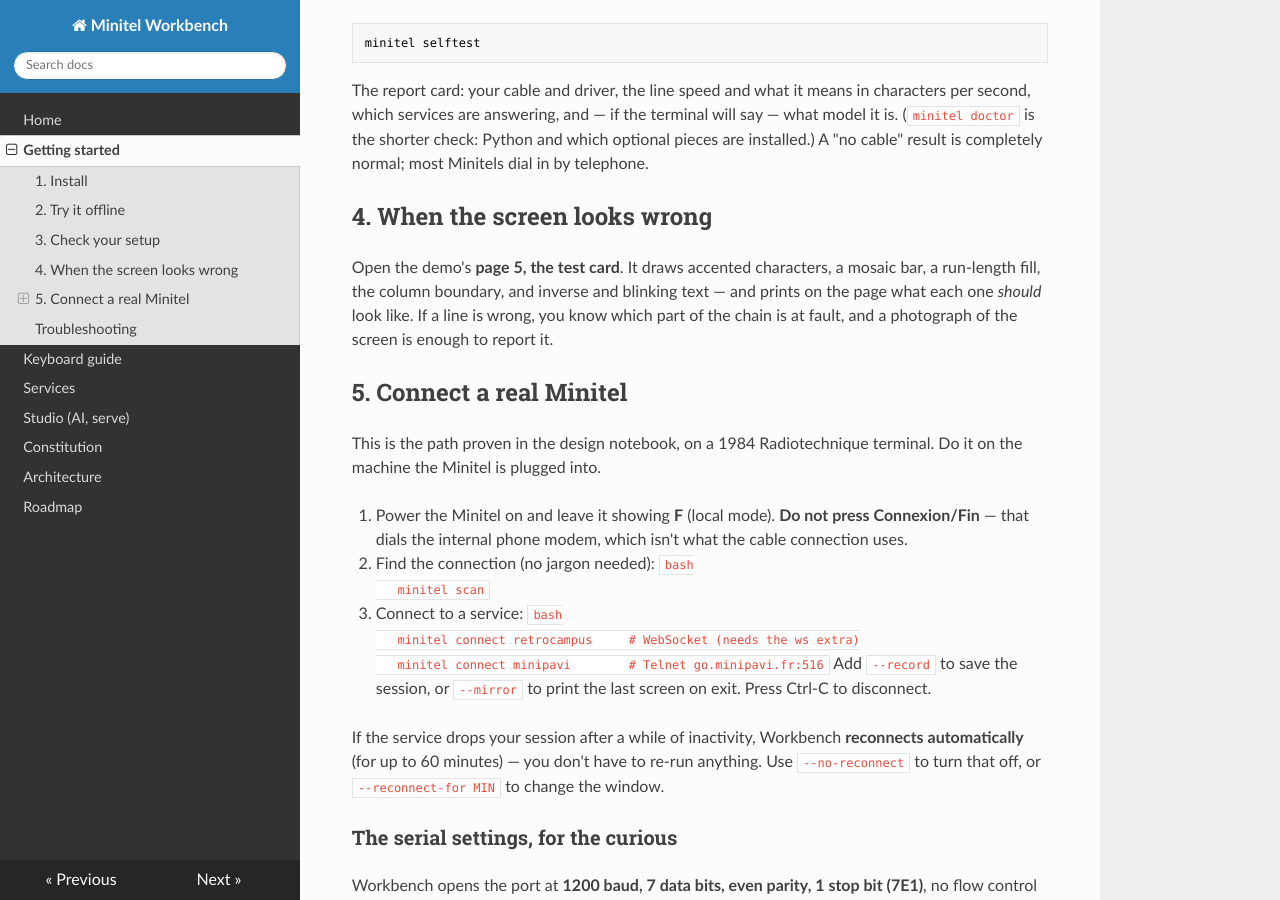
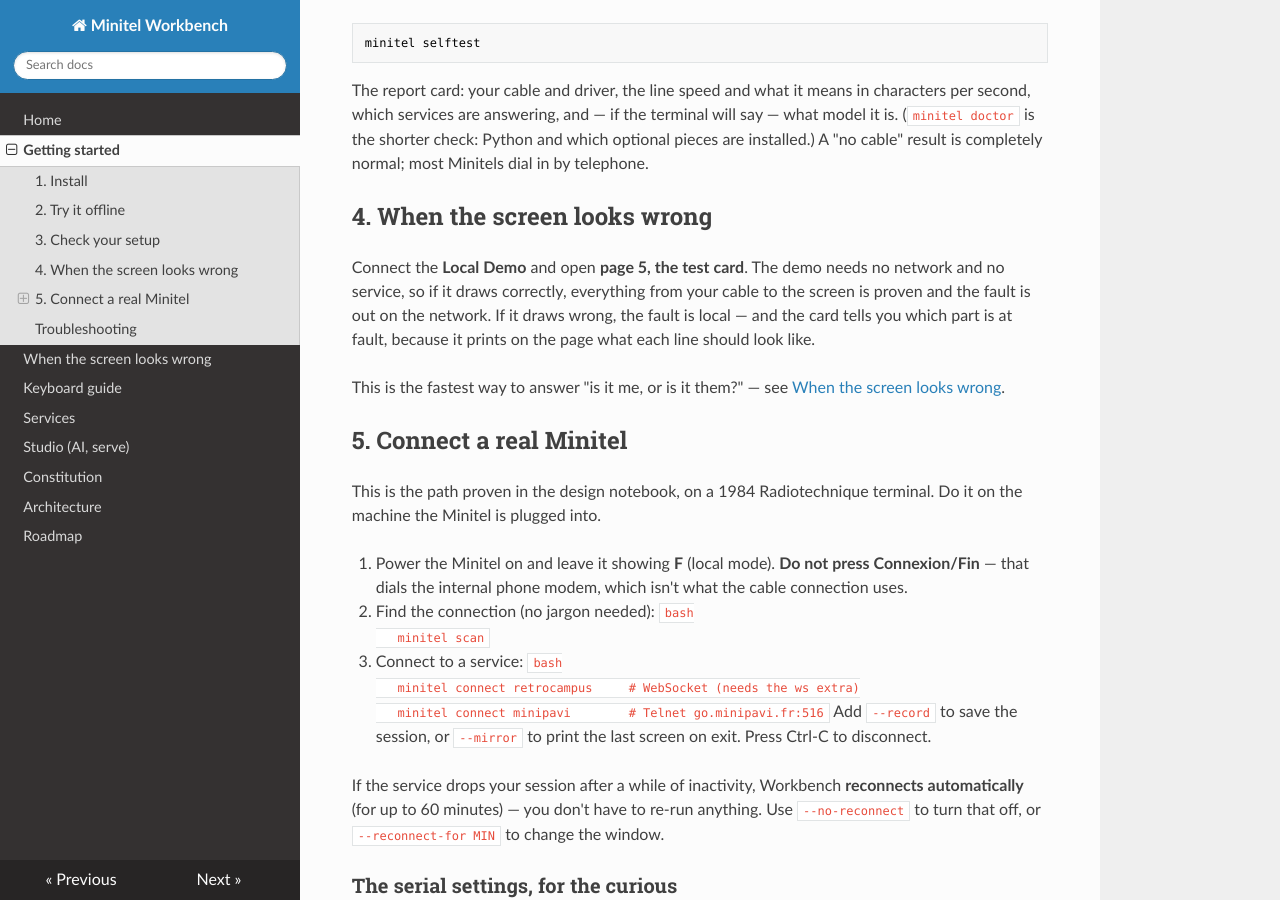
Before and after one commit to dash-bana/minitel-workbench, an MkDocs documentation site: the page built from docs/guides/getting-started.md, in a window 1280 px wide and 900 px high, scrolled down 809 px. Built offline with MkDocs 1.6.1, drawn with Linux system fonts in a browser that asks for light colours; nearby versions of some CDN libraries.

Commit message:
docs: explain what the Local Demo is FOR
The demo was documented as "proves the whole chain" — jargon that means nothing
to a stranger, and which sells it as a coding parlour trick rather than the
diagnostic it is. Nowhere did the docs state the reason it exists.

New guide, "When the screen looks wrong": the demo is the one service with no
network, no telephone and no third party, so it settles the only question worth
asking first — is it me, or is it them? If the demo draws correctly on the
Minitel, the fault is out on the network; if it draws wrong, the fault is local
and now narrowed. Includes a table mapping each wrong line of the test card to
its likely cause (accents wrong -> 8N1 instead of 7E1; mosaic holes -> SO/SI;
and so on), what the report card's Line and Terminal rows actually mean, and the
two gotchas that cost us an afternoon: only one program can hold the serial
port, and nothing echoes what you type because local echo is off by design.

Linked from the README, the docs index, getting-started and the services guide.

Co-Authored-By: Claude Opus 4.8 (1M context) <noreply@anthropic.com>
Claude-Session: https://claude.ai/code/session_01SZGvjuaRKP2Xs8rGVKaqXW

```diff
--- a/docs/guides/getting-started.md
+++ b/docs/guides/getting-started.md
@@ -44,11 +44,14 @@ most Minitels dial in by telephone.
 
 ## 4. When the screen looks wrong
 
-Open the demo's **page 5, the test card**. It draws accented characters, a
-mosaic bar, a run-length fill, the column boundary, and inverse and blinking
-text — and prints on the page what each one *should* look like. If a line is
-wrong, you know which part of the chain is at fault, and a photograph of the
-screen is enough to report it.
+Connect the **Local Demo** and open **page 5, the test card**. The demo needs no
+network and no service, so if it draws correctly, everything from your cable to
+the screen is proven and the fault is out on the network. If it draws wrong, the
+fault is local — and the card tells you which part is at fault, because it
+prints on the page what each line should look like.
+
+This is the fastest way to answer "is it me, or is it them?" — see
+[When the screen looks wrong](diagnosing.md).
 
 ## 5. Connect a real Minitel
 
--- a/mkdocs.yml
+++ b/mkdocs.yml
@@ -5,6 +5,7 @@ theme:
 nav:
   - Home: index.md
   - Getting started: guides/getting-started.md
+  - When the screen looks wrong: guides/diagnosing.md
   - Keyboard guide: guides/keyboard.md
   - Services: guides/services.md
   - Studio (AI, serve): guides/studio.md
```
Also changed, not shown: README.md (+1 -1 lines), docs/guides/diagnosing.md (added, +93 -0 lines), docs/guides/services.md (+4 -1 lines), docs/index.md (+1 -0 lines).
